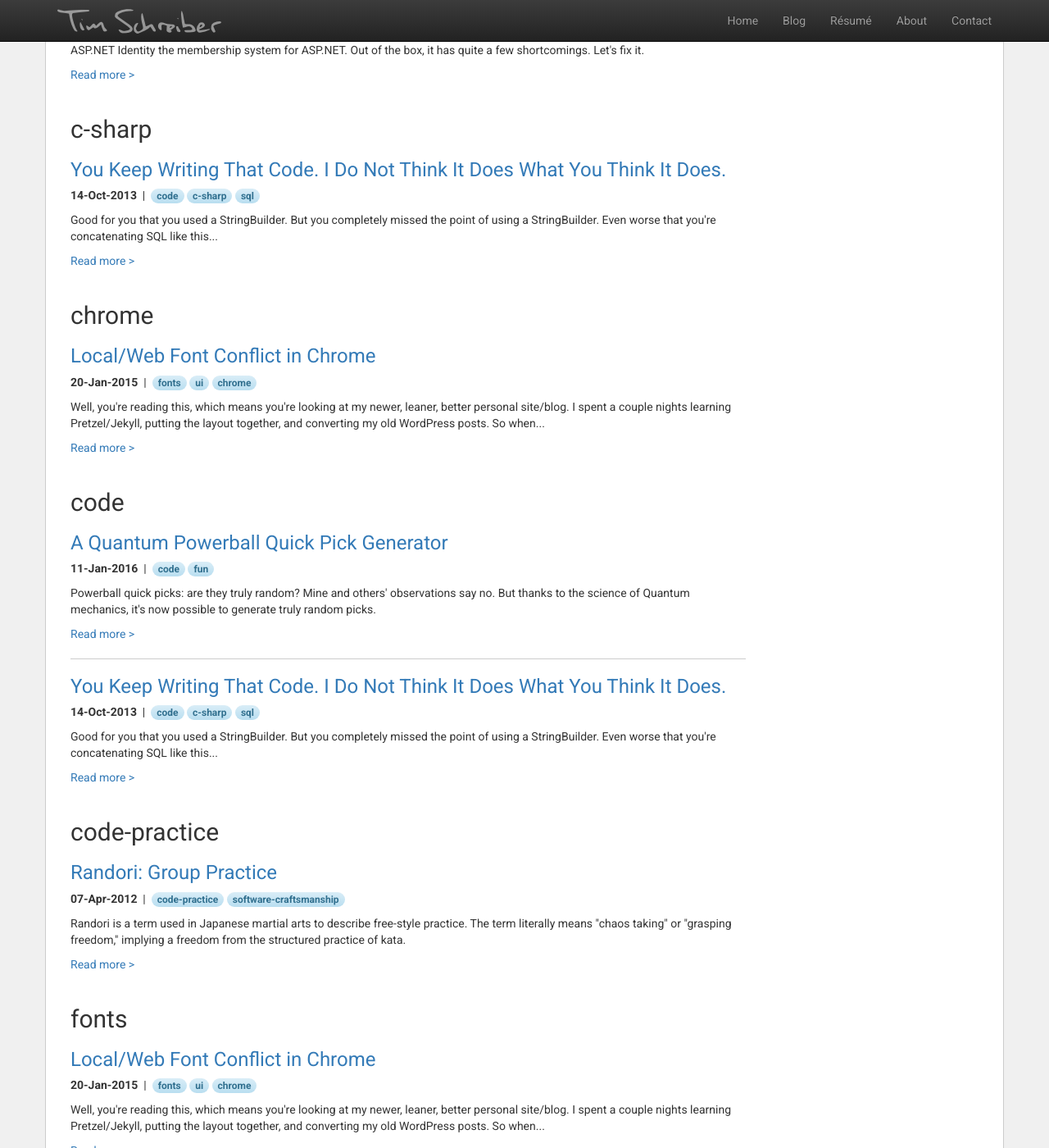
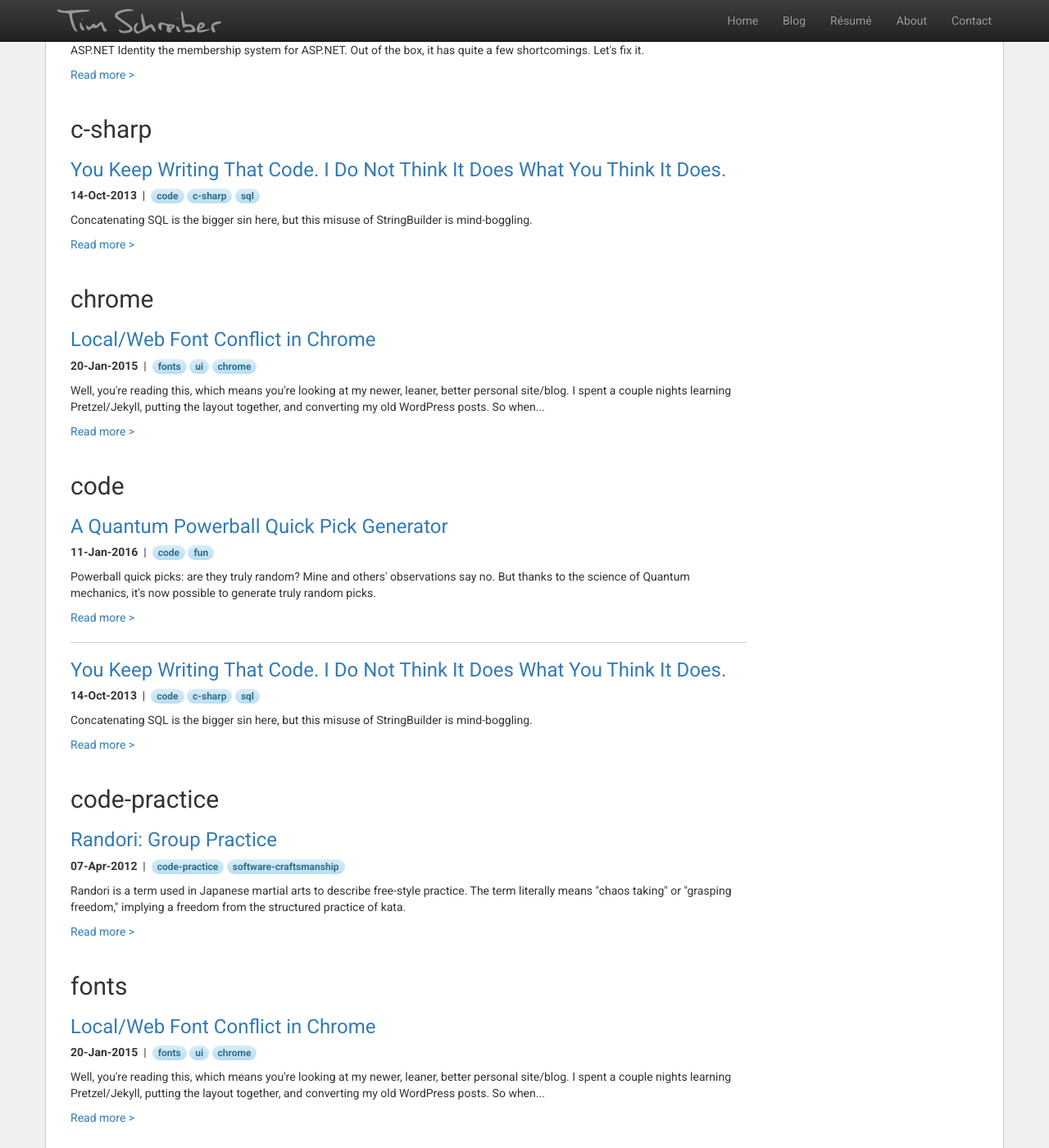
Before and after one commit to timschreiber/timschreiber.github.com, a Jekyll site: the page built from blog/tags/index.html, in a window 1280 px wide and 1400 px high, scrolled down 1432 px. Shown: the whole window at 82% size. Built offline with Jekyll 4.4.1, drawn with Linux system fonts in a browser that asks for light colours; nearby versions of some CDN libraries; some of the changed text lies outside the part shown.

Commit message:
Update 2013-10-14-you-keep-writing-that-code-i-do-not-think-it-does-what-you-think-it-does.md

```diff
--- a/_posts/2013-10-14-you-keep-writing-that-code-i-do-not-think-it-does-what-you-think-it-does.md
+++ b/_posts/2013-10-14-you-keep-writing-that-code-i-do-not-think-it-does-what-you-think-it-does.md
@@ -4,7 +4,7 @@ title: "You Keep Writing That Code. I Do Not Think It Does What You Think It Doe
 canonical: "http://timschreiber.com/2013/10/14/you-keep-writing-that-code-i-do-not-think-it-does-what-you-think-it-does/"
 author: "Tim"
 comments: true
-description: "Good for you that you used a StringBuilder. But you completely missed the point of using a StringBuilder. Even worse that you're concatenating SQL like this..."
+description: "Concatenating SQL is the bigger sin here, but this misuse of StringBuilder is mind-boggling."
 featured: 0
 tags:
 - code
```
